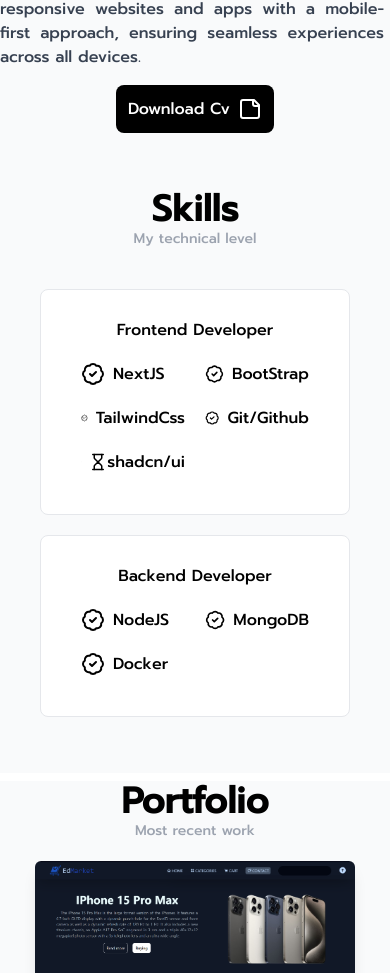
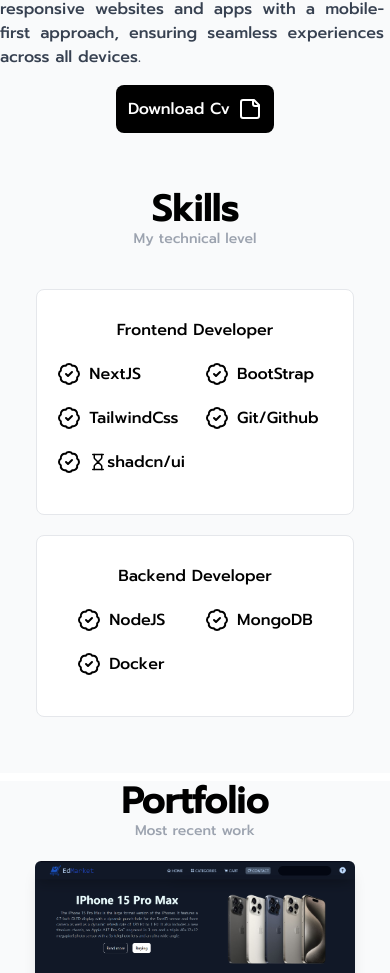
Before and after one commit to AbdellahEdaoudi/My-personal-Portfolio, a Next.js app: page / in a window 390 px wide. Shown: the part 1516-2489 px from the top of the page. Built offline with nearby package versions, Linux system fonts and the light colour scheme.

Commit message:
Code optimization v1

```diff
--- a/app/Pages/Skills.jsx
+++ b/app/Pages/Skills.jsx
@@ -15,7 +15,7 @@ function Skills() {
     { name: "Docker", ds: "Intermediate" }
   ];
   return (
-    <section id='skill' className='bg-gray-50 py-14 flex  flex-col items-center px-10 '>
+    <section id='skill' className='bg-gray-50 py-14 flex  flex-col items-center md:px-10 px-5 '>
       <div className='text-center pb-10 '>
             <p className='text-4xl font-bold'>Skills</p>
             <p className='text-gray-400 text-sm'>My technical level</p>
@@ -23,7 +23,7 @@ function Skills() {
       {/* Skills */}
       <div className='md:flex  justify-center md:space-x-10 md:space-y-0 space-y-5'>
       {/* Frontend developer */}
-        <div className='text-center bg-white border px-10 flex flex-col items-center pt-7 pb-10 rounded-lg'>
+        <div className='text-center bg-white border md:px-10 px-5 flex flex-col items-center pt-7 pb-10 rounded-lg'>
           <h1 className='pb-5'>Frontend Developer</h1>
           <div className='grid grid-cols-2 gap-5'>
             {FrontEnd.map((fr,i)=>{
@@ -37,7 +37,7 @@ function Skills() {
           </div>
         </div>
         {/* Backend developer */}
-            <div className='text-center bg-white border px-10 flex flex-col items-center pt-7 pb-10 rounded-lg'>
+            <div className='text-center bg-white border md:px-10 px-5 flex flex-col items-center pt-7 pb-10 rounded-lg'>
           <h1 className='pb-5'>Backend Developer</h1>
           <div className='grid grid-cols-2 gap-5'>
             {BackEnd.map((fr,i)=>{
```
